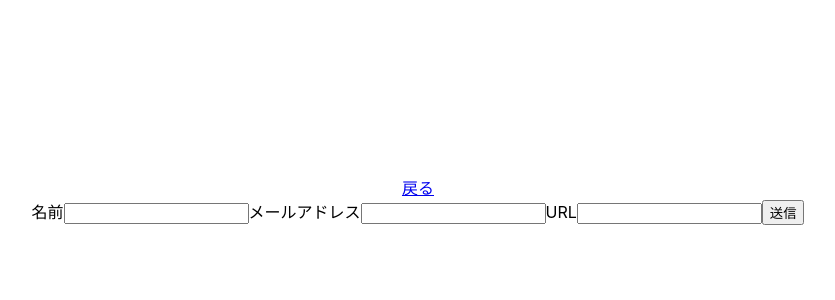
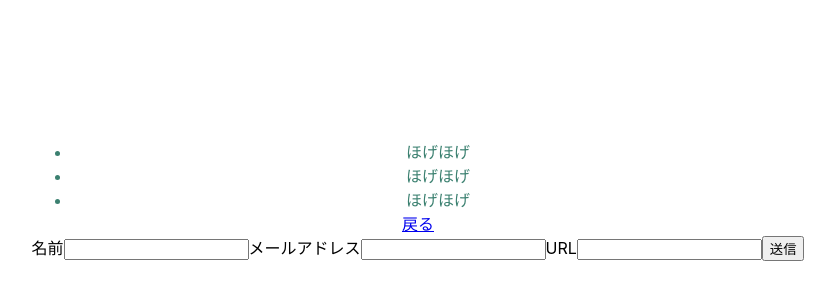
Before and after one commit to redamoon/sacss-netlify-forms-nuxt, a Nuxt app: page /contact in a window 1280 px wide. Shown: the part 200-500 px from the top of the page, without its empty margins (222-1057 px from the left). Built offline with nearby package versions, Linux system fonts and the light colour scheme.

Commit message:
[fix] Lintの設定周り

```diff
--- a/components/ListTags.vue
+++ b/components/ListTags.vue
@@ -1,3 +1,9 @@
+<template>
+  <component :is="elementTags(tagsName)" :class="`list-tags -${tagsName}`">
+    <slot />
+  </component>
+</template>
+
 <script>
 export default {
   name: 'ListTags',
@@ -7,8 +13,28 @@ export default {
       required: true
     }
   },
-  render(createElement) {
-    return createElement(this.tagsName, this.$slots.default)
+  methods: {
+    elementTags(tag) {
+      return tag
+    }
+  }
+  // render(createElement) {
+  //   return createElement(
+  //     this.tagsName,
+  //     { class: 'list-tags -' + this.TagsName },
+  //     this.$slots.default
+  //   )
+  // }
+}
+</script>
+
+<style lang="scss" scoped>
+.list-tags {
+  &.-ol {
+    color: #ff4500;
+  }
+  &.-ul {
+    color: #3b8070;
   }
 }
-</script>
+</style>
--- a/pages/contact/index.vue
+++ b/pages/contact/index.vue
@@ -1,6 +1,11 @@
 <template>
   <layout-container>
     <layout-inner>
+      <list-tags tags-name="ul">
+        <li>ほげほげ</li>
+        <li>ほげほげ</li>
+        <li>ほげほげ</li>
+      </list-tags>
       <base-link name="戻る" path="/" />
       <form-container name="sacss">
         <label for="form-name">名前</label>
@@ -20,13 +25,15 @@ import LayoutContainer from '~/components/LayoutContainer'
 import LayoutInner from '~/components/LayoutInner'
 import BaseLink from '~/components/BaseLink'
 import FormContainer from '~/components/FormContainer'
+import ListTags from '~/components/ListTags'
 
 export default {
   components: {
     LayoutContainer,
     LayoutInner,
     BaseLink,
-    FormContainer
+    FormContainer,
+    ListTags
   }
 }
 </script>
```
Also changed, not shown: .eslintrc.js.
